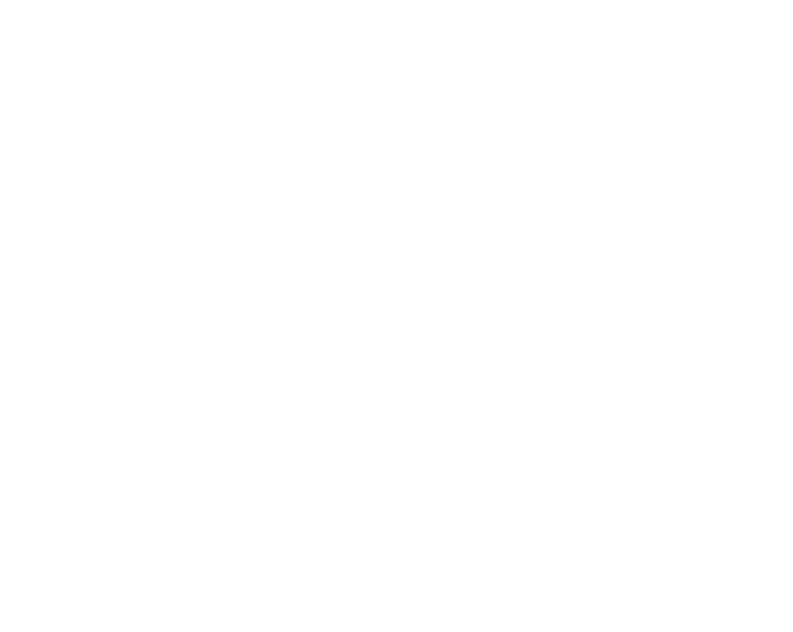
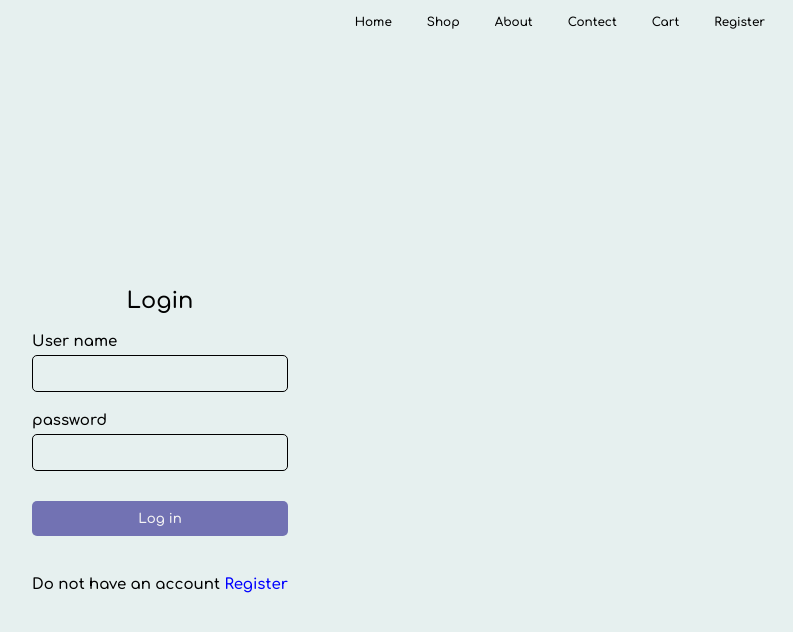
Before and after one commit to rayangosling90/FastTrack, a plain HTML site: page project_2024/sign.html in a window 1280 px wide. Shown: the whole page, without its empty margins (480-1273 px from the left). Drawn offline with Linux system fonts and the light colour scheme.

Commit message:
add : sign option
created login and register page for users
create files : sign html / sign css / sign js

```diff
--- a/project_2024/sign.css
+++ b/project_2024/sign.css
@@ -0,0 +1,78 @@
+
+*{
+    margin: 0;
+    padding: 0;
+    box-sizing: border-box;
+    font-family: "Comfortaa", sans-serif;
+    background-color: rgb(230, 240, 239);
+}
+
+.nav {
+    list-style-type: none;
+    background-color: none;
+    height: 40px;
+    padding-top: 15px;
+    font-optical-sizing:inherit;
+    font-weight: 100px;
+    font-style: normal;
+    font-size: 12px;
+}
+
+.nav ul{
+    display: flex;
+    justify-content: flex-end;
+    list-style: none;
+}
+.nav li:hover{
+    text-decoration: underline;
+}
+.nav li{
+    margin-right: 35px;
+}
+.nav a {
+    text-decoration: none;
+    color: black;
+}
+.log_con,
+.reg_con {
+  display: none;
+}
+
+#div1 {
+  display: block;
+}
+
+.form_con{
+    display: flex;
+    justify-content: center;
+    align-items: center;
+    height: 100vh;
+    font-size: 15px;
+}
+input{
+    display: block;
+    padding: 10px;
+    width: 100%;
+    margin: 5px 0 20px 0;
+    border-radius: 5px;
+    border: 1px solid black;
+
+}
+button{
+    padding: 10px 20px;
+    border: none;
+    background-color: rgb(114, 114, 179);
+    border-radius: 5px;
+    margin: 10px 0 40px 0;
+    color: rgb(245, 244, 244);
+    width: 100%;
+}
+
+h2{
+    text-align: center;
+    padding-bottom: 20px;
+    font-weight: 300px;
+}
+a{
+    color: blue;
+}
--- a/project_2024/sign.html
+++ b/project_2024/sign.html
@@ -8,9 +8,63 @@
     <link href="https://fonts.googleapis.com/css2?family=Comfortaa:wght@600&family=Figtree:ital,wght@0,300..900;1,300..900&family=Jost:ital,wght@0,389;1,389&display=swap" rel="stylesheet">
 
     <link rel="stylesheet" href="sign.css">
-    <title>Document</title>
+    <title>Sign</title>
 </head>
 <body>
+    <!--nav bar for sign page-->
+    <div class="nav">
+        <ul>
+          <li><a href="index.html">Home</a></li>
+          <li><a href="">Shop</a></li>
+          <li><a href="">About</a></li>
+          <li><a href="">Contect</a></li>
+          <li><a href="">Cart</a></li>
+          <li><a href="sign.html">Register</a></li>
+        </ul>
+      </div>
+    <!--login form-->
+  <form action="########">
+         <div class="form_con">
+            <div class="log_con" id="div1">
+                <div class="head_log">
+                    <h2>Login </h2>
+                </div>
+                <div class="form_ele">
+                    <label for="fname">User name</label>
+                    <input type="text" class="input" required>
+                    <label for="fname">password</label>
+                    <input type="text" class="input" required>
+                    <button type="submit"> Log in </button>
+                    <div id="err_alert"></div>
+                    <p>
+                        Do not have an account <a onclick="showloginform()">Register</a>
+                    </p>
+                </div>
+            </div>
+            <!--register form -->
+            <div class="reg_con" id="div2">
+                <div class="head_reg">
+                    <h2>Register</h2>
+                </div>
+                <div class="form_ele">
+                    <label for="fname">First Name</label>
+                    <input type="text" class="input">
+                    <label for="lname">Last Name</label>
+                    <input type="text" class="input">
+                    <label for="email">Email</label>
+                    <input type="text" class="input">
+                    <label for="pwd">Password</label>
+                    <input type="password" class="input">
 
+                    <button type="submit">Register</button>
+                    <div id="err_alert"></div>
+                    <p>
+                        Already have an account  <a onclick="showregisterform()">Login</a>
+                    </p>
+                </div>
+            </div>
+        </div>
+    </form>
+   <script src="sign.js"></script>
 </body>
 </html>
--- /dev/null
+++ b/project_2024/sign.js
@@ -0,0 +1,8 @@
+function showloginform(){
+    document.getElementById('div1').style.display = 'none';
+    document.getElementById('div2').style.display = 'block';
+}
+function showregisterform(){
+    document.getElementById('div2').style.display = 'none';
+    document.getElementById('div1').style.display = 'block';
+}
```
Also changed, not shown: project_2024/index.html (+1 -1 lines).
